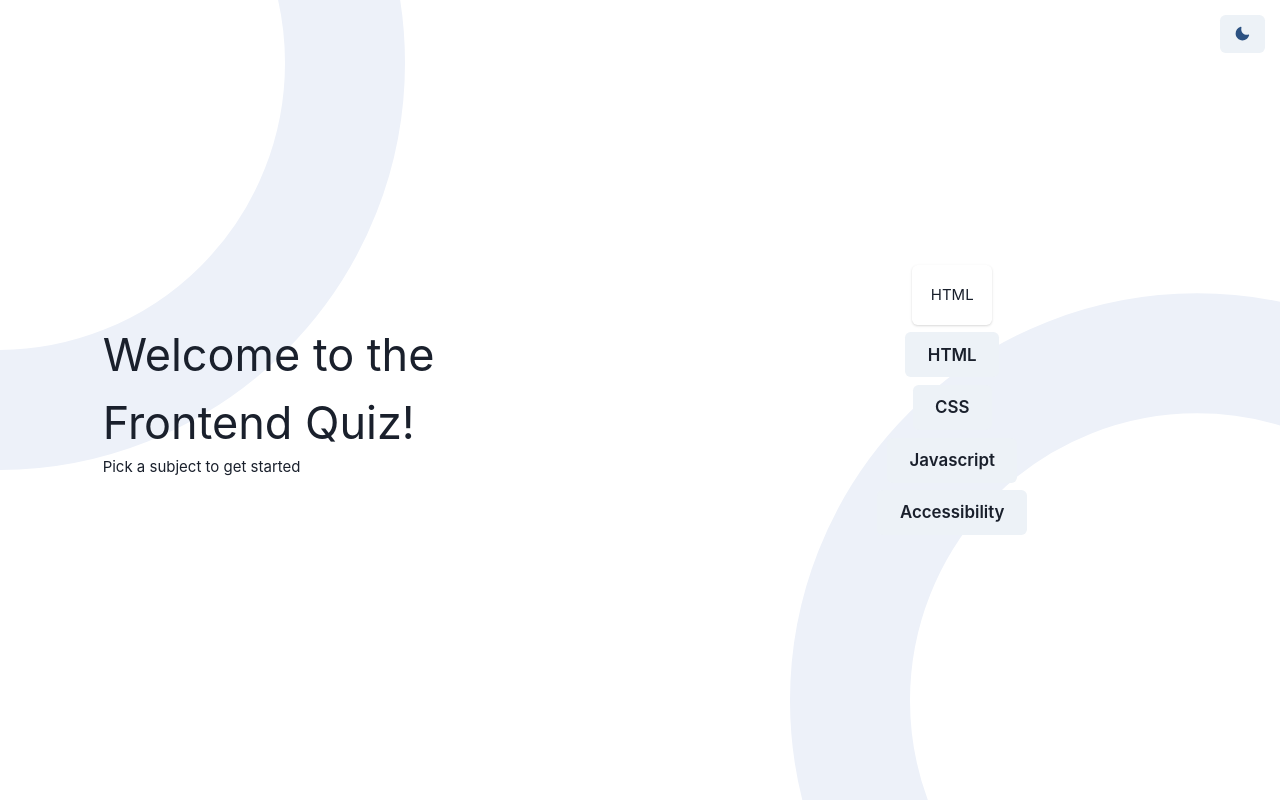
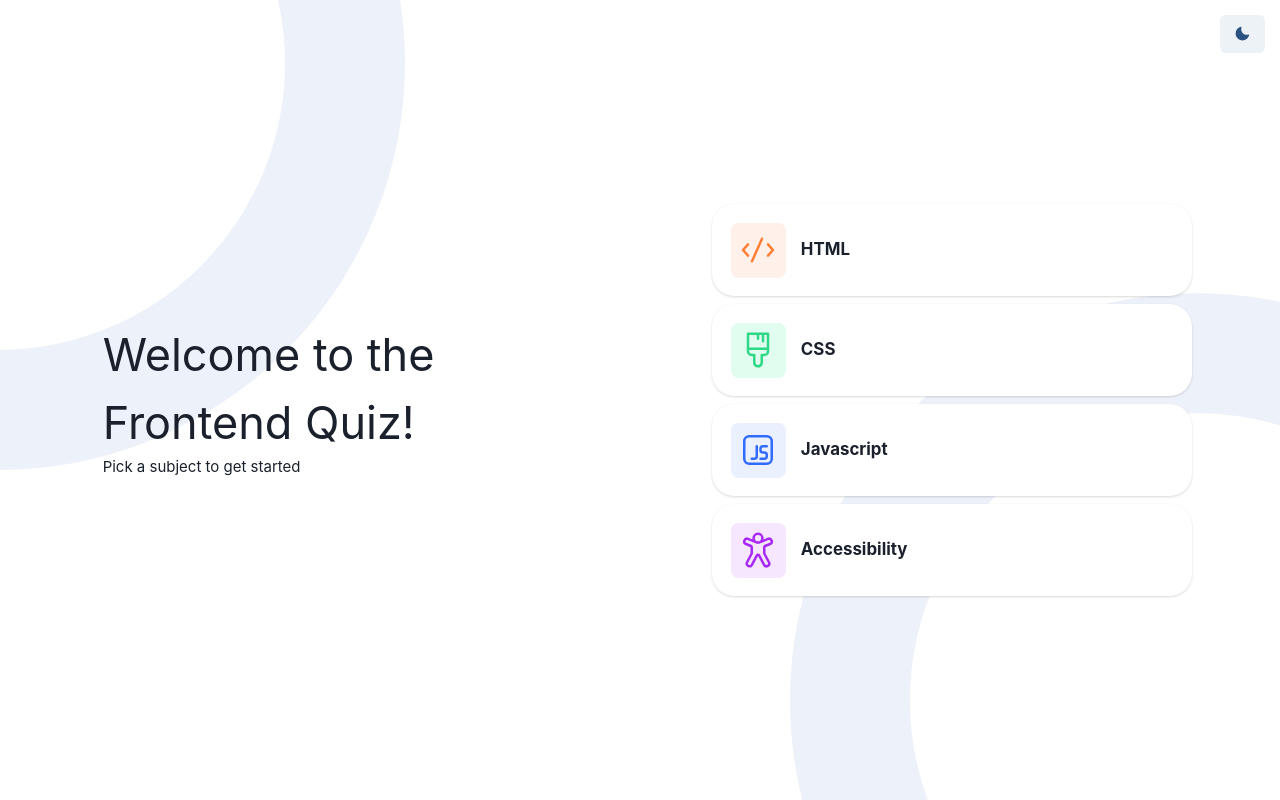
Before and after one commit to rojasmart/quizz-app, a React (Vite) app: page / in a window 1280 px wide. Built offline with nearby package versions, Linux system fonts and the light colour scheme.

Commit message:
styled first page cards

```diff
--- a/src/pages/StartPage.jsx
+++ b/src/pages/StartPage.jsx
@@ -6,9 +6,15 @@ import {
   Text,
   Button,
   VStack,
+  HStack,
   Image,
   Box,
 } from "@chakra-ui/react";
+
+import htmlIcon from "../assets/images/icon-html.svg";
+import cssIcon from "../assets/images/icon-css.svg";
+import javascriptIcon from "../assets/images/icon-js.svg";
+import accessibilityIcon from "../assets/images/icon-accessibility.svg";
 
 export default function StartPage() {
   return (
@@ -26,15 +32,54 @@ export default function StartPage() {
         </Container>
         <Container maxW="lg">
           <VStack>
-            <Card>
+            <Card width="lg" rounded="3xl">
               <CardBody>
-                <Text>HTML</Text>
+                <HStack spacing="4">
+                  <Box bg="#FFF1E9" p={2} borderRadius="lg">
+                    <Image src={htmlIcon} alt="icon-html" />
+                  </Box>
+                  <Text fontSize="lg" as="b">
+                    HTML
+                  </Text>
+                </HStack>
               </CardBody>
             </Card>
-            <Button size="lg">HTML</Button>
-            <Button size="lg">CSS</Button>
-            <Button size="lg">Javascript</Button>
-            <Button size="lg">Accessibility</Button>
+            <Card width="lg" rounded="3xl">
+              <CardBody>
+                <HStack spacing="4">
+                  <Box bg="#E0FDEF" p={2} borderRadius="lg">
+                    <Image src={cssIcon} alt="icon-html" />
+                  </Box>
+                  <Text fontSize="lg" as="b">
+                    CSS
+                  </Text>
+                </HStack>
+              </CardBody>
+            </Card>
+            <Card width="lg" rounded="3xl">
+              <CardBody>
+                <HStack spacing="4">
+                  <Box bg="#EBF0FF" p={2} borderRadius="lg">
+                    <Image src={javascriptIcon} alt="icon-html" />
+                  </Box>
+                  <Text fontSize="lg" as="b">
+                    Javascript
+                  </Text>
+                </HStack>
+              </CardBody>
+            </Card>
+            <Card width="lg" rounded="3xl">
+              <CardBody>
+                <HStack spacing="4">
+                  <Box bg="#F6E7FF" p={2} borderRadius="lg">
+                    <Image src={accessibilityIcon} alt="icon-html" />
+                  </Box>
+                  <Text fontSize="lg" as="b">
+                    Accessibility
+                  </Text>
+                </HStack>
+              </CardBody>
+            </Card>
           </VStack>
         </Container>
       </Stack>
```
